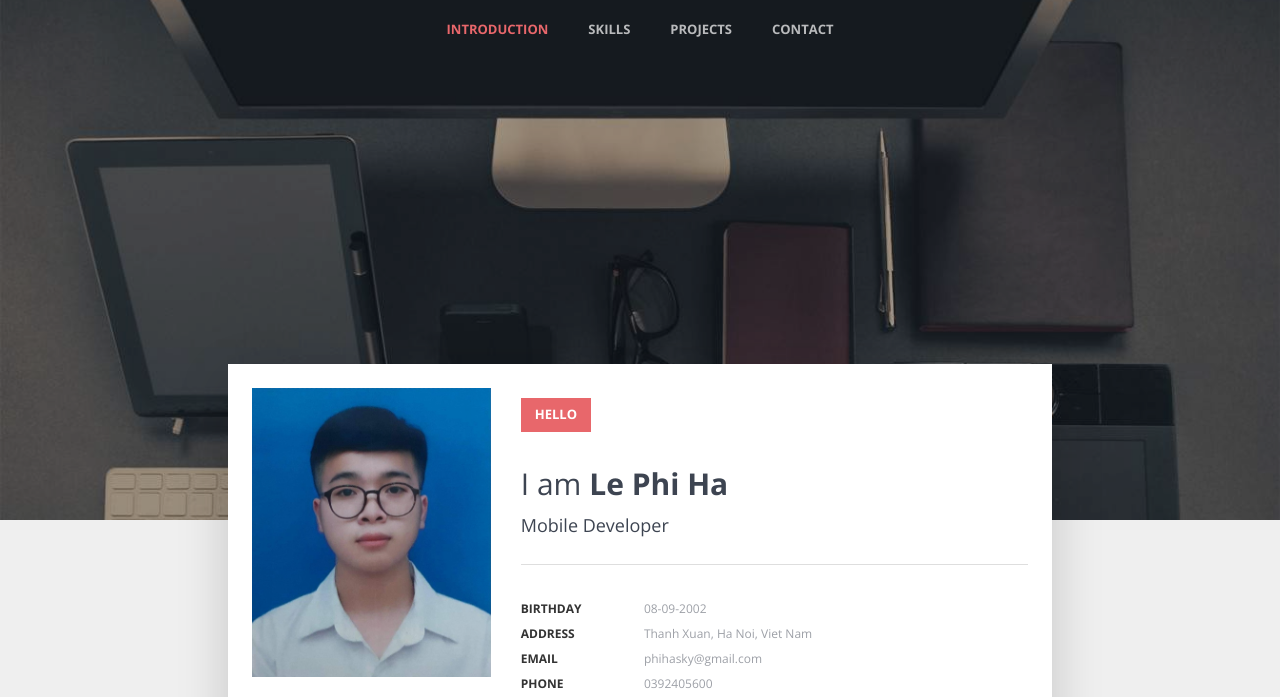
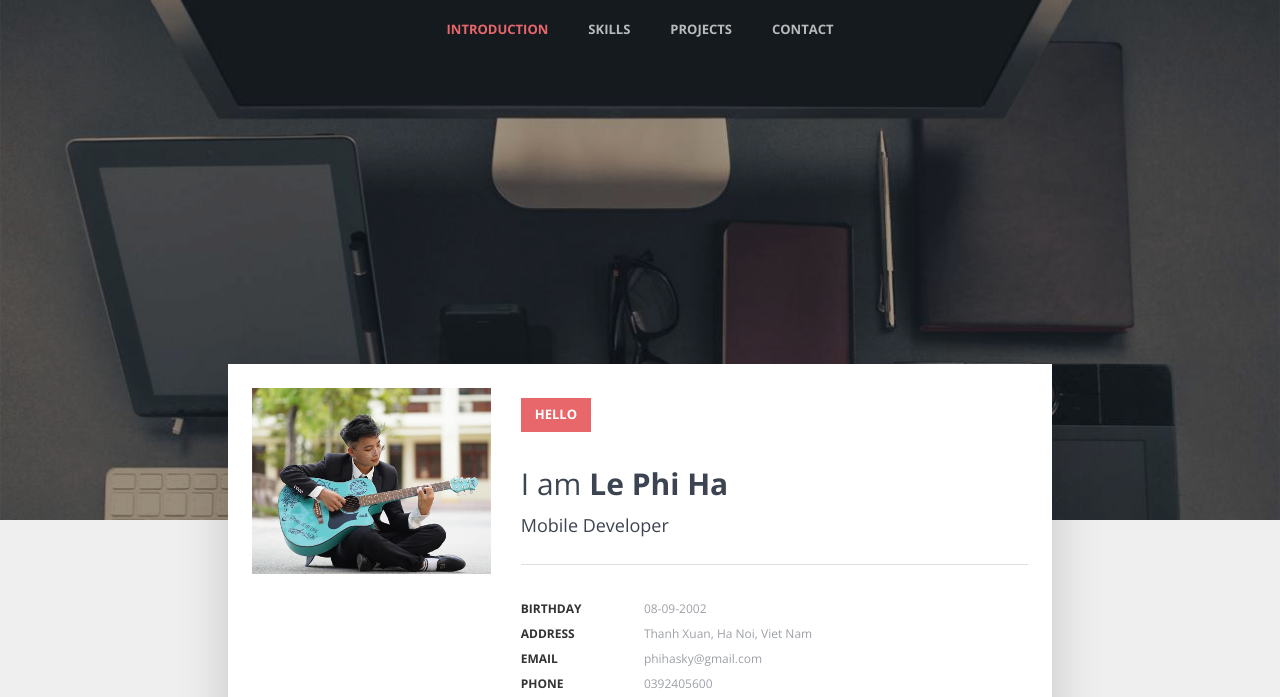
Before and after one commit to lephiha/Web_CV_LePhiHa, a website: page index.html in a window 1280 px wide. Shown: the top 697 px of the page. Drawn offline with nearby package versions, Linux system fonts and the light colour scheme.

Commit message:
Updated index.html

```diff
--- a/index.html
+++ b/index.html
@@ -78,7 +78,7 @@
                     <div class="col-md-4">
                       <div class="section__about-thumb">
                         <img
-                          src="images/lph_cv.JPG"
+                          src="images/lph.JPG"
                           class="img-fluid"
                           alt="User"
                         />
```
